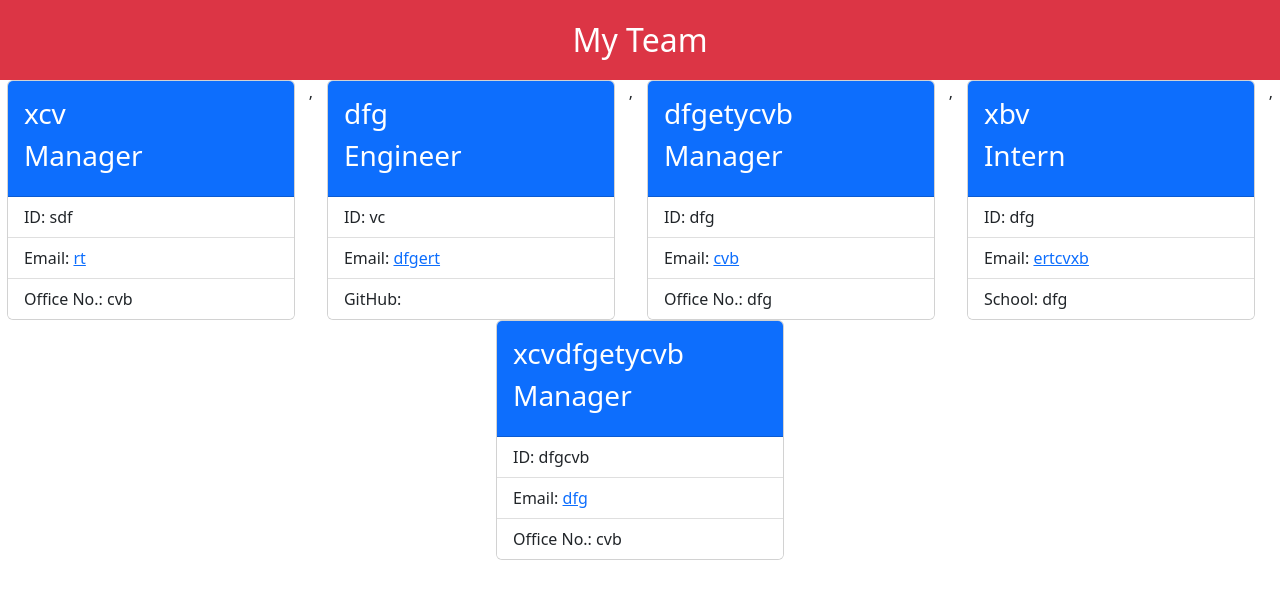
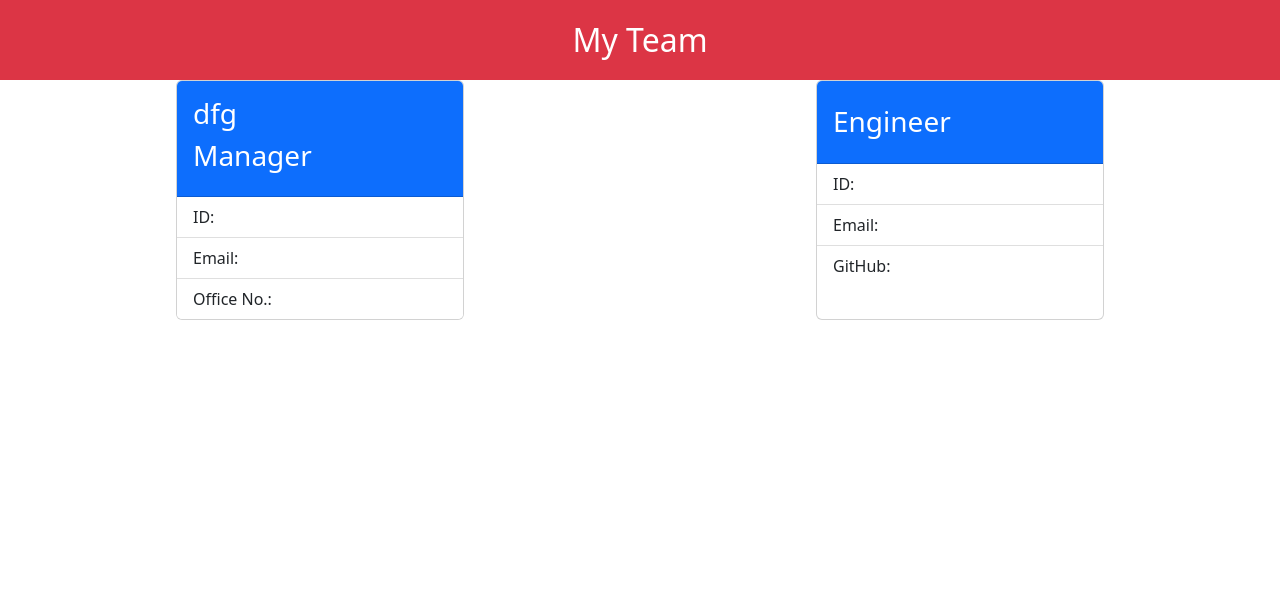
Before and after one commit to Haruka08/profile-generator, a website: page index.html in a window 1280 px wide. Drawn offline with nearby package versions, Linux system fonts and the light colour scheme.

Commit message:
eliminated , showing but using .join after .map

```diff
--- a/index.html
+++ b/index.html
@@ -8,77 +8,35 @@
         <link href="https://cdn.jsdelivr.net/npm/bootstrap@5.2.1/dist/css/bootstrap.min.css" rel="stylesheet" integrity="sha384-iYQeCzEYFbKjA/T2uDLTpkwGzCiq6soy8tYaI1GyVh/UjpbCx/TYkiZhlZB6+fzT" crossorigin="anonymous">
     </head>
     <body>
-        <div class="text-bg-danger p-3 text-lg-center fs-2"">My Team</div>
+        <div class="text-bg-danger p-3 text-lg-center fs-2">My Team</div>
 
         <div class="d-flex justify-content-around flex-wrap">
         <div class="card" style="width: 18rem;">
             <div class="card-header text-bg-primary p-3">
-            <h3>xcv</h3>
+            <h3>dfg</h3>
             <h3>Manager</h3>
             </div>
             <ul class="list-group list-group-flush">
-                <li class="list-group-item">ID: sdf</li>
+                <li class="list-group-item">ID: </li>
                 <li class="list-group-item">
-                    Email: <a href="mailto:rt">rt</a>
+                    Email: <a href="mailto:"></a>
                 </li>
                 <li class="list-group-item">
-                Office No.: cvb
+                Office No.:
                 </li>
             </ul>
-          </div>,<div class="card" style="width: 18rem;">
+          </div> <div class="card" style="width: 18rem;">
             <div class="card-header text-bg-primary p-3">
-            <h3>dfg</h3>
+            <h3></h3>
             <h3>Engineer</h3>
             </div>
             <ul class="list-group list-group-flush">
-                <li class="list-group-item">ID: vc</li>
+                <li class="list-group-item">ID: </li>
                 <li class="list-group-item">
-                    Email: <a href="mailto:dfgert">dfgert</a>
+                    Email: <a href="mailto:"></a>
                 </li>
                 <li class="list-group-item">
                 GitHub: <a href="https://github.com/"></a>
-                </li>
-            </ul>
-          </div>,<div class="card" style="width: 18rem;">
-            <div class="card-header text-bg-primary p-3">
-            <h3>dfgetycvb</h3>
-            <h3>Manager</h3>
-            </div>
-            <ul class="list-group list-group-flush">
-                <li class="list-group-item">ID: dfg</li>
-                <li class="list-group-item">
-                    Email: <a href="mailto:cvb">cvb</a>
-                </li>
-                <li class="list-group-item">
-                Office No.: dfg
-                </li>
-            </ul>
-          </div>,<div class="card" style="width: 18rem;">
-            <div class="card-header text-bg-primary p-3">
-            <h3>xbv</h3>
-            <h3>Intern</h3>
-            </div>
-            <ul class="list-group list-group-flush">
-                <li class="list-group-item">ID: dfg</li>
-                <li class="list-group-item">
-                    Email: <a href="mailto:ertcvxb">ertcvxb</a>
-                </li>
-                <li class="list-group-item">
-                School: dfg
-                </li>
-            </ul>
-          </div>,<div class="card" style="width: 18rem;">
-            <div class="card-header text-bg-primary p-3">
-            <h3>xcvdfgetycvb</h3>
-            <h3>Manager</h3>
-            </div>
-            <ul class="list-group list-group-flush">
-                <li class="list-group-item">ID: dfgcvb</li>
-                <li class="list-group-item">
-                    Email: <a href="mailto:dfg">dfg</a>
-                </li>
-                <li class="list-group-item">
-                Office No.: cvb
                 </li>
             </ul>
           </div>
--- a/index.js
+++ b/index.js
@@ -163,7 +163,8 @@ function generateHTML(employees){
                 </li>
             </ul>
           </div>`
-        })}
+        }).join(' ')
+    }
 
     </body>
     </html>`;
```
Also changed, not shown: README.md.
